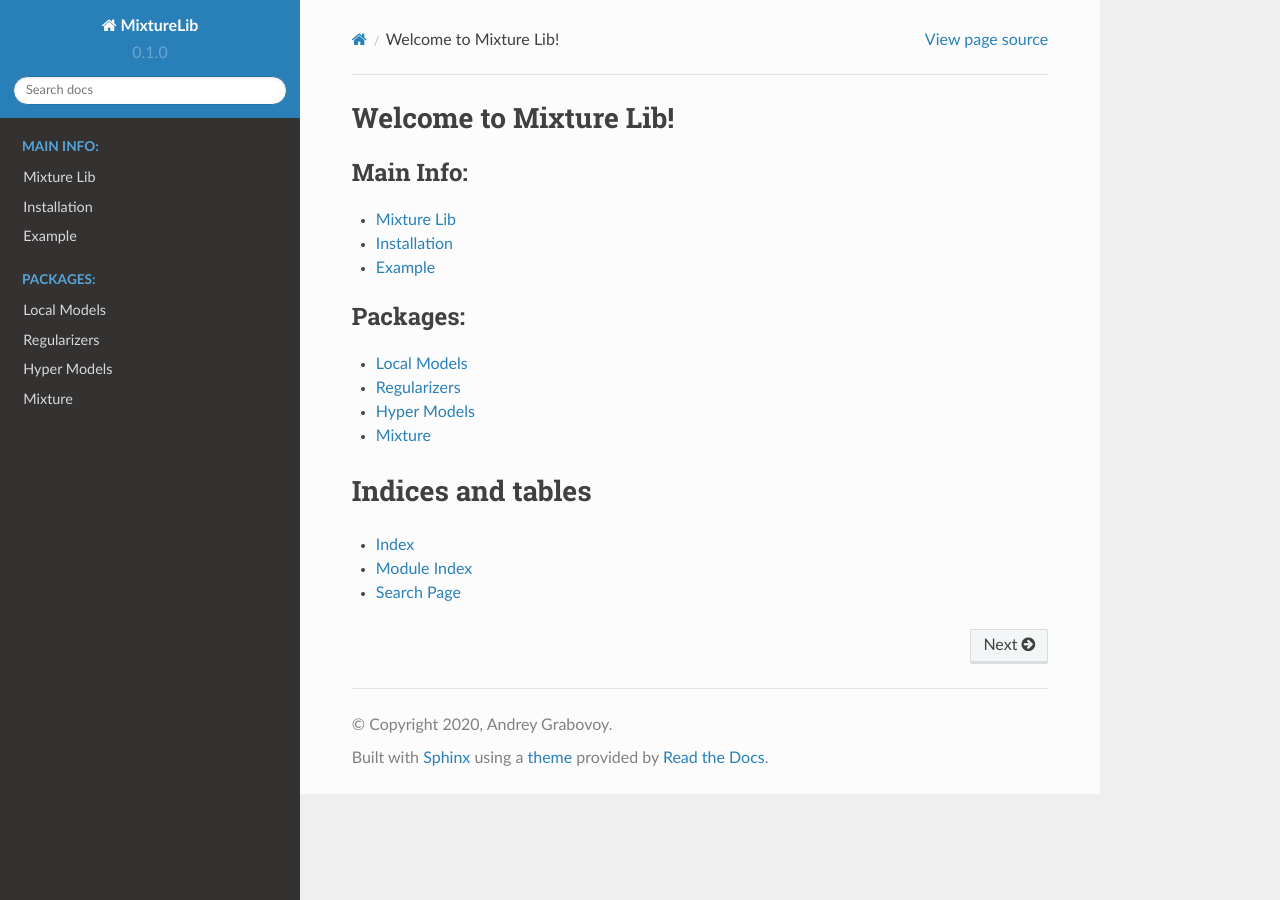
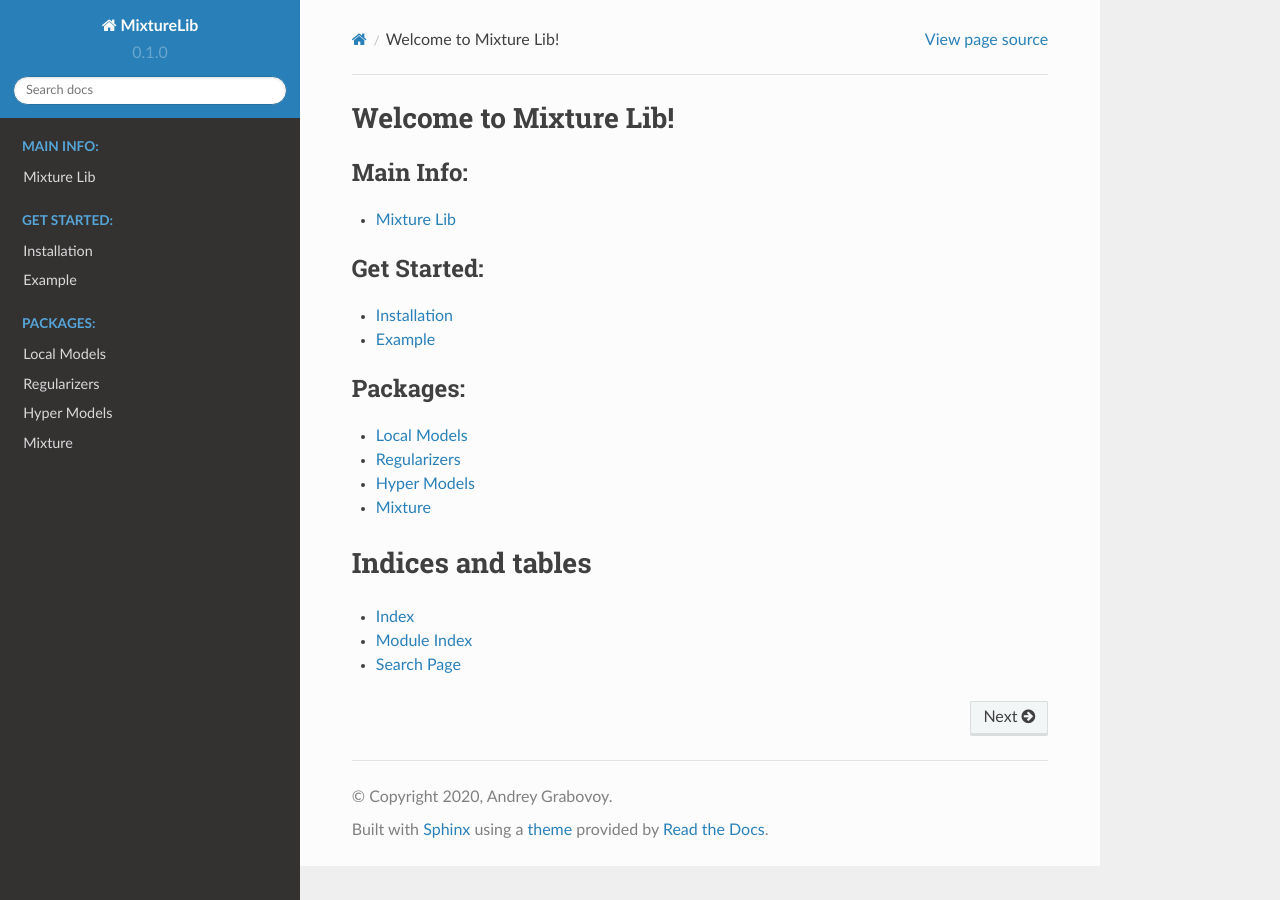
Before and after one commit to andriygav/MixtureLib, a Sphinx documentation site: the page built from doc/source/index.rst, in a window 1280 px wide. Built offline with Sphinx 7.4.7 and the Read the Docs theme 2.0.0, drawn with Linux system fonts in a browser that asks for light colours.

Commit message:
add main page

```diff
--- a/doc/source/index.rst
+++ b/doc/source/index.rst
@@ -11,6 +11,11 @@ Welcome to Mixture Lib!
    :caption: Main Info:
 
    info.rst
+
+.. toctree::
+   :maxdepth: 1
+   :caption: Get Started:
+
    installation.rst
    example.rst
 
```
